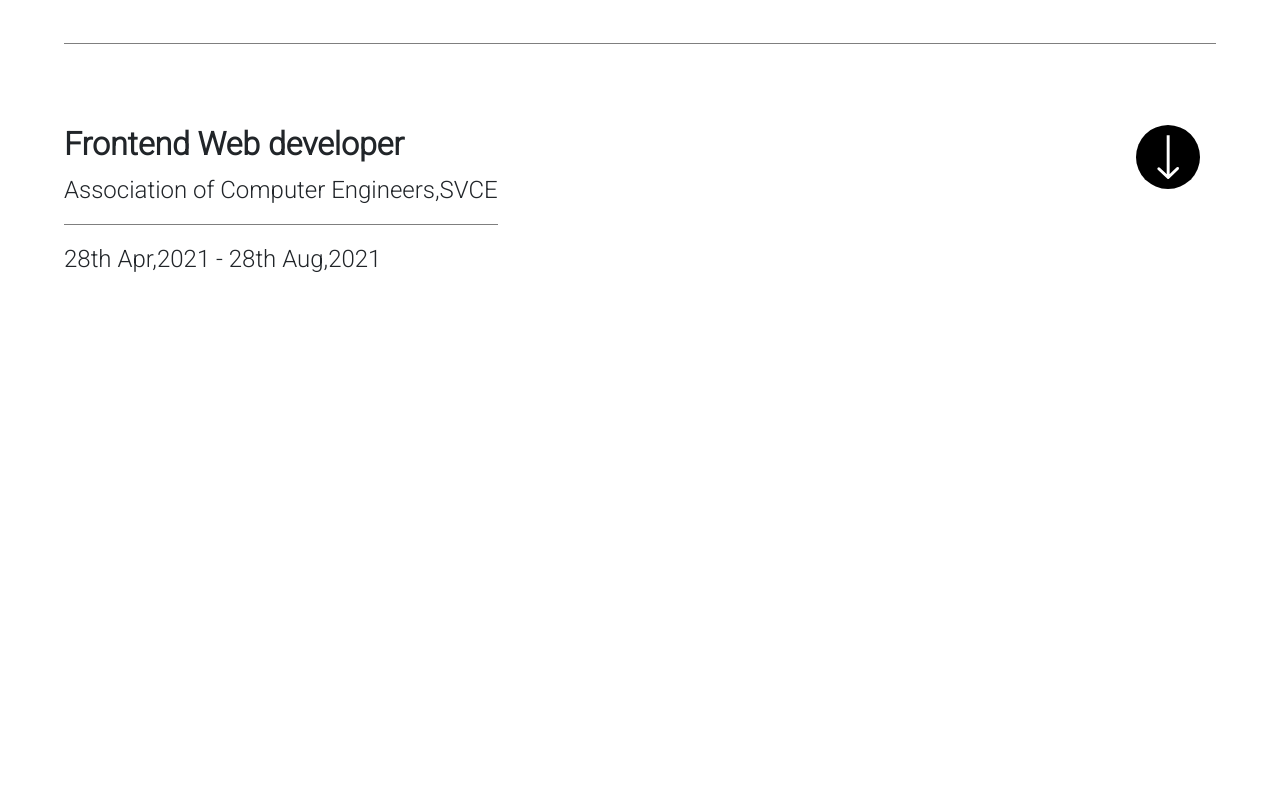
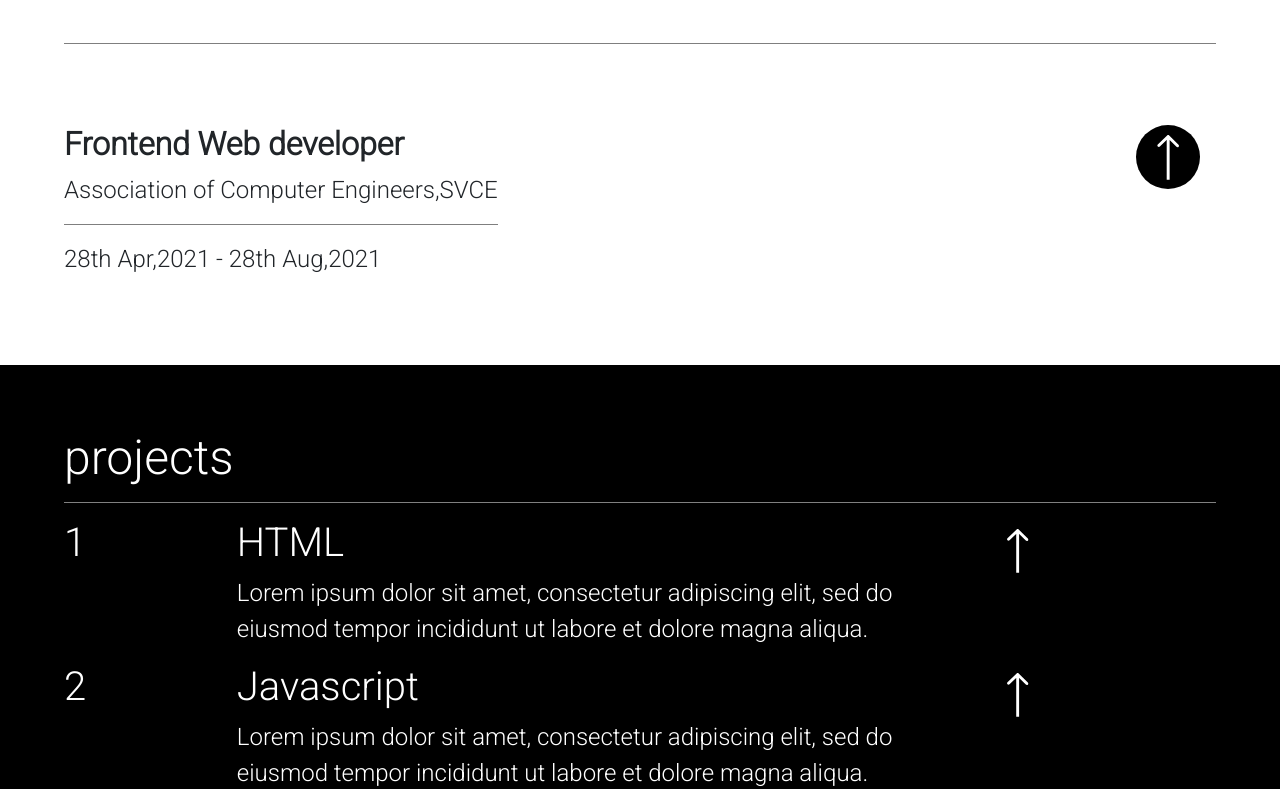
Before and after one commit to shivasankari3101/Portfolio-website, a React (Create React App) app: page / in a window 1280 px wide. Shown: the part 4751-5540 px from the top of the page. Before the commit the page ends 5116 px from the top, so only its background shows below. Built offline with nearby package versions, Linux system fonts and the light colour scheme.

Commit message:
Completed basic layout for Projects component

```diff
--- a/src/components/Experience/Experience.js
+++ b/src/components/Experience/Experience.js
@@ -1,7 +1,7 @@
 import classes from "./Experience.module.css";
 import {Accordion, useAccordionButton, Card} from 'react-bootstrap';
 import experiences from "../../data/experiences";
-import arrow from "../../assets/Button_arrow.svg";
+import Arrow from "../../widgets/Arrow/Arrow";
 
 function CustomToggle({ children, eventKey }) {
     const decoratedOnClick = useAccordionButton(eventKey, () =>{
@@ -10,12 +10,9 @@ function CustomToggle({ children, eventKey }) {
     );
 
     return (
-      <button
-        className={classes.arrowbutton}
-        onClick={decoratedOnClick}
-      >
-        {children}
-      </button>
+      <div  onClick={decoratedOnClick}>
+         <Arrow direction="uparrow"></Arrow>
+      </div>
     );
   }
 
@@ -38,11 +35,8 @@ function Experience(){
                 <hr />
                  <p>{experience.date}</p>
               </div>
-              <div>
               <CustomToggle eventKey={experience.id}>
-                  <img src={arrow} alt="arrow" />
               </CustomToggle>
-              </div>
             </Card.Header>
             <Accordion.Collapse eventKey={experience.id}>
               <Card.Body>{experience.description}</Card.Body>
--- a/src/components/Experience/Experience.module.css
+++ b/src/components/Experience/Experience.module.css
@@ -33,30 +33,6 @@
     font-weight: bold;
 }
 
-.arrowbutton {
-    background-color: black;
-    width: 4rem;
-    height: 4rem;
-    border-radius: 50%;
-    outline: 0;
-    border: 0;
-    position: relative;
-    display: flex;
-    justify-content: center;
-    align-items: center;
-    transform: rotateX(180deg);
-}
-
-.open_arrowbutton {
-    transform: rotateX(0deg);
-}
-
-.arrowbutton img {
-    position: absolute;
-    height: 70%;
-    width: 80%;
-}
-
 .card:last-child>hr {
     display: none;
 }
--- a/src/components/Projects/Projects.js
+++ b/src/components/Projects/Projects.js
@@ -0,0 +1,27 @@
+import classes from "./Projects.module.css";
+import projects_data from "../../data/projects";
+import Arrow from "../../widgets/Arrow/Arrow"
+function Projects(){
+    return(
+        <div className={classes.projects}>
+           <h1>projects</h1>
+           <hr />
+
+           {projects_data.map(project => {
+               return(
+                   <div className={classes.project}>
+                       <h1>{project.id}</h1>
+                       <div className={classes.domain_container}>
+                           <h1>{project.domain}</h1>
+                           <p>{project.description}</p>
+                       </div>
+                       <Arrow></Arrow>
+
+                   </div>
+               )
+           })}
+        </div>
+    )
+}
+
+export default Projects;
--- a/src/components/Projects/Projects.module.css
+++ b/src/components/Projects/Projects.module.css
@@ -0,0 +1,23 @@
+.projects {
+    min-height: 100vh;
+    background-color: #000;
+    color: #fff;
+    padding: 5%;
+    font-size: 1.5rem;
+}
+
+.projects>h1 {
+    font-size: 3rem;
+}
+
+.projects hr {
+    height: 1px;
+    background-color: #fff;
+    opacity: 0.5;
+}
+
+.project {
+    display: grid;
+    grid-template-columns: 10% 60% 20%;
+    grid-gap: 5%;
+}
--- /dev/null
+++ b/src/data/projects.js
@@ -0,0 +1,36 @@
+const projects_data = [{
+        id: 1,
+        domain: "HTML",
+        description: "Lorem ipsum dolor sit amet, consectetur adipiscing elit, sed do eiusmod tempor incididunt ut labore et dolore magna aliqua.",
+        projects: [{
+            id: 1,
+            title: "Landing page",
+            description: "Lorem ipsum dolor sit amet, consectetur adipiscing elit, sed do eiusmod tempor incididunt ut labore et dolore magna aliqua.",
+            image: ""
+        }]
+    },
+    {
+        id: 2,
+        domain: "Javascript",
+        description: "Lorem ipsum dolor sit amet, consectetur adipiscing elit, sed do eiusmod tempor incididunt ut labore et dolore magna aliqua.",
+        projects: [{
+            id: 1,
+            title: "To-do list",
+            description: "Lorem ipsum dolor sit amet, consectetur adipiscing elit, sed do eiusmod tempor incididunt ut labore et dolore magna aliqua.",
+            image: ""
+        }]
+    },
+    {
+        id: 3,
+        domain: "ReactJs",
+        description: "Lorem ipsum dolor sit amet, consectetur adipiscing elit, sed do eiusmod tempor incididunt ut labore et dolore magna aliqua.",
+        projects: [{
+            id: 1,
+            title: "Movies app",
+            description: "Lorem ipsum dolor sit amet, consectetur adipiscing elit, sed do eiusmod tempor incididunt ut labore et dolore magna aliqua.",
+            image: ""
+        }]
+    }
+]
+
+export default projects_data;
--- a/src/pages/Porfolio/Portfolio.js
+++ b/src/pages/Porfolio/Portfolio.js
@@ -3,6 +3,7 @@ import About from "../../components/About/About";
 import Slogan from "../../components/Slogan/Slogan";
 import Services from "../../components/Services/Services"
 import Experience from "../../components/Experience/Experience";
+import Projects from "../../components/Projects/Projects";
 
 function Portfolio() {
   return (
@@ -12,6 +13,7 @@ function Portfolio() {
       <Slogan></Slogan>
       <Services></Services>
       <Experience></Experience>
+      <Projects></Projects>
 
     </div>
   );
--- /dev/null
+++ b/src/widgets/Arrow/Arrow.js
@@ -0,0 +1,11 @@
+import classes from "./Arrow.module.css";
+import arrow from "../../assets/Button_arrow.svg";
+function Arrow(){
+    return(
+        <div className={classes.arrowbutton}>
+           <img src={arrow} alt="arrow" />
+        </div>
+    )
+}
+
+export default Arrow;
--- /dev/null
+++ b/src/widgets/Arrow/Arrow.module.css
@@ -0,0 +1,27 @@
+.arrowbutton {
+    background-color: black;
+    width: 4rem;
+    height: 4rem;
+    border-radius: 50%;
+    outline: 0;
+    border: 0;
+    position: relative;
+    display: flex;
+    justify-content: center;
+    align-items: center;
+    cursor: pointer;
+}
+
+.uparrow {
+    transform: rotateX(180deg);
+}
+
+.open_arrowbutton {
+    transform: rotateX(0deg);
+}
+
+.arrowbutton img {
+    position: absolute;
+    height: 70%;
+    width: 80%;
+}
```
